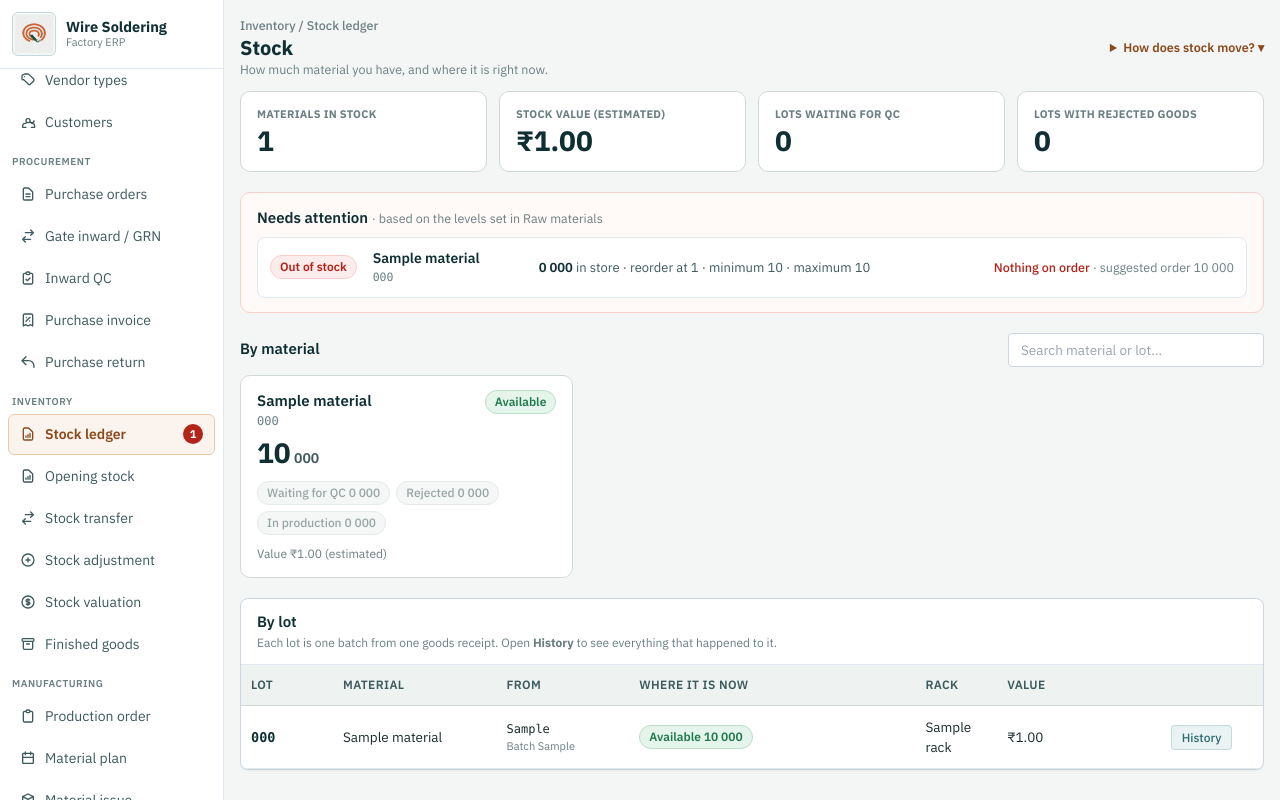
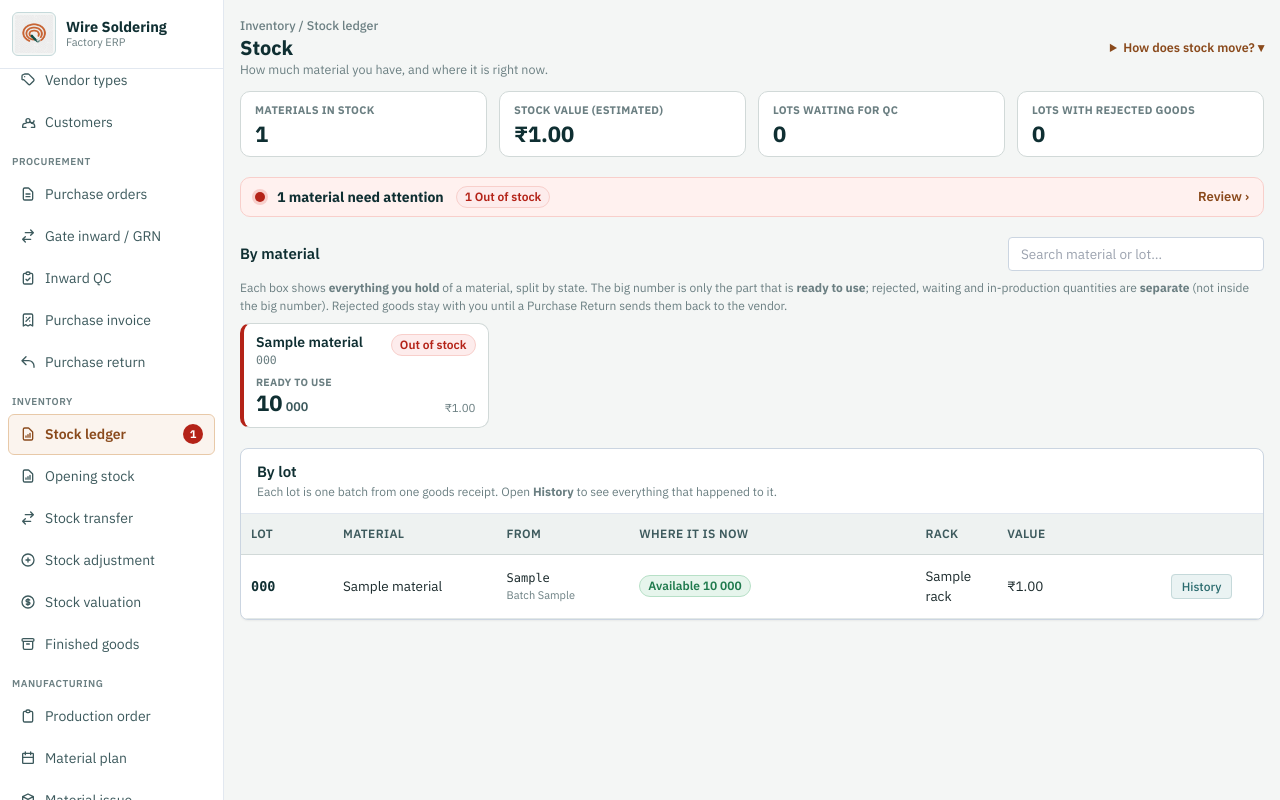
Before and after one commit to ivronak/wire_soldering, a Flask app: page /inventory/stock in a window 1280 px wide. Run offline with Flask 3, Linux system fonts and the light colour scheme; tables that the repository leaves empty hold one stand-in row (values such as "Sample post"); some libraries are stand-ins or nearby versions.

Commit message:
Stock page: compact material boxes with ready/rejected breakdown, Needs attention as band + drawer
- Material boxes smaller; big number = ready to use, colored bar and "Total = ready + rejected + ..." line
- Needs attention is a highlighted band that opens a drawer; alerted materials get a colored edge and chip
- KPI cards smaller

Co-Authored-By: Claude Sonnet 5.5 <noreply@anthropic.com>

```diff
--- a/app/inventory/templates/stock.html
+++ b/app/inventory/templates/stock.html
@@ -3,14 +3,23 @@
 
 {% block page_css %}
 <style>
-  .sc-card { border: 1px solid #D1D9D8; border-radius: 10px; background: #fff; padding: 14px 16px; }
-  .sc-big { font-size: 28px; font-weight: 700; line-height: 1.1; }
-  .sc-chip { display: inline-flex; align-items: center; gap: 4px; font-size: 12px; font-weight: 600; padding: 2px 9px; border-radius: 999px; border: 1px solid; white-space: nowrap; }
+  .sc-card { border: 1px solid #D1D9D8; border-radius: 10px; background: #fff; padding: 10px 14px; }
+  .sc-big { font-size: 22px; font-weight: 700; line-height: 1.1; }
+  .sc-chip { display: inline-flex; align-items: center; gap: 4px; font-size: 12px; font-weight: 600; padding: 1px 8px; border-radius: 999px; border: 1px solid; white-space: nowrap; }
   .sc-chip.wait { background: #FFF4E5; color: #8A4A1C; border-color: #F5D9B5; }
   .sc-chip.bad  { background: #FDECEC; color: #B42318; border-color: #F8CFCB; }
   .sc-chip.wip  { background: #EAF1FB; color: #2B5FA8; border-color: #C9D8F0; }
   .sc-chip.good { background: #E6F5EC; color: #1F7A4D; border-color: #B7E0C7; }
   .sc-chip.zero { background: #F5F7F7; color: #98A5A4; border-color: #E4EAE9; font-weight: 500; }
+  /* Compact material cards: pehle jaisa grid, par chhota; sirf kaam ki cheezein dikhti hain (zero wale chip nahi) */
+  .sm-card { border: 1px solid #D1D9D8; border-radius: 10px; background: #fff; padding: 10px 12px; }
+  .sm-card:hover { border-color: #C9B8A6; box-shadow: 0 1px 4px rgba(15, 47, 50, .08); }
+  .sm-card.is-alert { border-left: 4px solid #B42318; }
+  .sm-card.is-alert.warn { border-left: 4px solid #C77B1B; }
+  /* Needs attention: band + drawer */
+  .at-band { display: flex; align-items: center; gap: 12px; width: 100%; text-align: left; border: 1px solid #F8CFCB; background: #FFF1EF; border-radius: 10px; padding: 8px 14px; cursor: pointer; }
+  .at-band:hover { background: #FFE9E6; }
+  .at-dot { width: 10px; height: 10px; border-radius: 999px; background: #B42318; box-shadow: 0 0 0 3px #F8CFCB; flex: none; }
   .st-table { width: 100%; border-collapse: collapse; table-layout: fixed; }
   .st-table thead th { position: sticky; top: 0; z-index: 5; background: #EEF2F1; color: #3D5A5D; font-size: 12px; font-weight: 600; text-transform: uppercase; letter-spacing: .03em; padding: 11px 10px; text-align: left; border-bottom: 1px solid #D1D9D8; }
   .st-table tbody td { padding: 11px 10px; font-size: 13.5px; border-bottom: 1px solid #E2E8E7; vertical-align: middle; }
@@ -45,28 +54,20 @@
           <div class="sc-card"><div class="text-[11px] font-bold uppercase tracking-wide text-ink-faint">Materials in stock</div><div class="sc-big text-ink mt-1">{{ summary_rows|length }}</div></div>
           <div class="sc-card"><div class="text-[11px] font-bold uppercase tracking-wide text-ink-faint">Stock value (estimated)</div><div class="sc-big text-ink mt-1">₹{{ total_value|inr }}</div></div>
           <div class="sc-card" {% if waiting_lots %}style="border-color:#F5D9B5;background:#FFF9F0"{% endif %}><div class="text-[11px] font-bold uppercase tracking-wide text-ink-faint">Lots waiting for QC</div><div class="sc-big mt-1 text-ink" {% if waiting_lots %}style="color:#8A4A1C"{% endif %}>{{ waiting_lots }}</div></div>
-          <div class="sc-card" {% if rejected_lots %}style="border-color:#F8CFCB;background:#FFF6F5"{% endif %}><div class="text-[11px] font-bold uppercase tracking-wide text-ink-faint">Lots with rejected goods</div><div class="sc-big mt-1 {{ 'text-stop' if rejected_lots else 'text-ink' }}">{{ rejected_lots }}</div>{% if rejected_lots %}<div class="text-[11.5px] text-ink-muted mt-0.5">Send back with a Purchase Return</div>{% endif %}</div>
+          <div class="sc-card" {% if rejected_lots %}style="border-color:#F8CFCB;background:#FFF6F5"{% endif %}><div class="text-[11px] font-bold uppercase tracking-wide text-ink-faint">Lots with rejected goods</div><div class="sc-big mt-1 {{ 'text-stop' if rejected_lots else 'text-ink' }}">{{ rejected_lots }}</div>{% if rejected_lots %}<div class="text-[11.5px] text-ink-muted mt-0.5">Failed Inward QC. Send back with a Purchase Return</div>{% endif %}</div>
         </div>
 
+        {% set alert_by = {} %}
+        {% for a in alerts.rows %}{% set _ = alert_by.update({a.material.id: a}) %}{% endfor %}
         {% if alerts.rows %}
-        <section class="sc-card" style="border-color:#F8CFCB;background:#FFF9F8">
-          <div class="flex flex-wrap items-center justify-between gap-2 mb-2">
-            <h2 class="text-[15px] font-semibold text-ink">Needs attention <span class="text-[12.5px] font-normal text-ink-faint">· based on the levels set in Raw materials</span></h2>
-          </div>
-          <div class="space-y-2">
-            {% for a in alerts.rows %}
-            <div class="flex flex-wrap items-center gap-x-4 gap-y-1 bg-white border border-slate-200 rounded-lg px-3 py-2.5">
-              <span class="sc-chip {{ 'bad' if a.status in ('out', 'critical') else ('wait' if a.status == 'low' else 'wip') }}">{{ a.label }}</span>
-              <div class="min-w-[150px]"><div class="text-[14px] font-semibold text-ink">{{ a.material.name }}</div><div class="text-[11.5px] text-ink-faint font-mono">{{ a.material.code }}</div></div>
-              <div class="text-[13px] text-ink-muted"><span class="font-semibold text-ink tabular-nums">{{ a.available|qty }} {{ a.unit }}</span> in store{% if a.reorder %} · reorder at {{ a.reorder }}{% endif %}{% if a.minimum %} · minimum {{ a.minimum }}{% endif %}{% if a.maximum %} · maximum {{ a.maximum }}{% endif %}</div>
-              <div class="text-[12.5px] text-ink-faint ml-auto text-right">
-                {% if a.on_order > 0 %}<span class="text-brand-teal font-medium">{{ a.on_order|qty }} {{ a.unit }} already on order</span>{% elif a.status != 'over' %}<span class="text-stop font-medium">Nothing on order</span>{% endif %}
-                {% if a.suggest %} · suggested order {{ a.suggest|qty }} {{ a.unit }}{% endif %}
-              </div>
-            </div>
-            {% endfor %}
-          </div>
-        </section>
+        <button type="button" id="at-open" class="at-band" aria-haspopup="dialog">
+          <span class="at-dot"></span>
+          <span class="text-[14px] font-bold text-ink">{{ alerts.rows|length }} material{{ '' if alerts.rows|length == 1 else 's' }} need attention</span>
+          <span class="flex flex-wrap gap-1.5">
+            {% for label, group in alerts.rows|groupby('label') %}<span class="sc-chip {{ 'bad' if group[0].status in ('out', 'critical') else ('wait' if group[0].status == 'low' else 'wip') }}">{{ group|length }} {{ label }}</span>{% endfor %}
+          </span>
+          <span class="ml-auto text-[13px] font-semibold text-copper-text">Review ›</span>
+        </button>
         {% endif %}
         {% if alerts.unset %}<p class="text-[12px] text-ink-faint">{{ alerts.unset }} material{{ '' if alerts.unset == 1 else 's' }} have no reorder / minimum / maximum level set, so they cannot raise alerts. Set them in Raw materials.</p>{% endif %}
 
@@ -76,25 +77,49 @@
             <input type="search" id="stock-search" placeholder="Search material or lot…" class="w-64 max-w-full px-3 py-1.5 text-[13.5px] border border-slate-300 rounded bg-white focus:outline-none focus:ring-1 focus:ring-copper focus:border-copper" />
           </div>
           {% if summary_rows %}
-          <div class="grid grid-cols-1 md:grid-cols-2 xl:grid-cols-3 gap-3">
+          <p class="text-[12px] text-ink-faint mb-2">Each box shows <b>everything you hold</b> of a material, split by state. The big number is only the part that is <b>ready to use</b>; rejected, waiting and in-production quantities are <b>separate</b> (not inside the big number). Rejected goods stay with you until a Purchase Return sends them back to the vendor.</p>
+          <div class="grid grid-cols-2 md:grid-cols-3 xl:grid-cols-4 gap-2.5">
             {% for item in summary_rows %}
-            <div class="sc-card stock-card" data-search="{{ ((item.material.name if item.material else '') ~ ' ' ~ (item.material.code if item.material else ''))|lower }}">
+            {% set al = alert_by.get(item.material.id) if item.material else None %}
+            {% set has_extra = item.waiting > 0 or item.rejected > 0 or item.wip > 0 or item.transit > 0 or item.scrap > 0 %}
+            <div class="sm-card stock-card {{ 'is-alert' if al else '' }} {{ 'warn' if al and al.status in ('low', 'over') else '' }}" data-search="{{ ((item.material.name if item.material else '') ~ ' ' ~ (item.material.code if item.material else ''))|lower }}">
               <div class="flex items-start justify-between gap-2">
+                <div class="min-w-0">
+                  <div class="text-[14px] font-semibold text-ink leading-tight">{{ item.material.name if item.material else '—' }}</div>
+                  <div class="text-[11.5px] text-ink-faint font-mono">{{ item.material.code if item.material else '' }}</div>
+                </div>
+                {% if al %}<span class="sc-chip {{ 'bad' if al.status in ('out', 'critical') else ('wait' if al.status == 'low' else 'wip') }}">{{ al.label }}</span>{% endif %}
+              </div>
+              {% set total = item.available + item.waiting + item.rejected + item.wip + item.transit %}
+              <div class="flex items-end justify-between gap-2 mt-1.5">
                 <div>
-                  <div class="text-[15px] font-semibold text-ink">{{ item.material.name if item.material else '—' }}</div>
-                  <div class="text-[12px] text-ink-faint font-mono">{{ item.material.code if item.material else '' }}</div>
+                  <div class="text-[10.5px] font-bold uppercase tracking-wide text-ink-faint">Ready to use</div>
+                  <div><span class="sc-big text-ink tabular-nums">{{ item.available|qty }}</span> <span class="text-[12.5px] font-semibold text-ink-muted">{{ item.unit }}</span></div>
                 </div>
-                <span class="sc-chip good">Available</span>
+                <div class="text-[11.5px] text-ink-faint tabular-nums" title="Estimated value of all stock of this material">₹{{ item.value|inr }}</div>
               </div>
-              <div class="mt-2"><span class="sc-big text-ink tabular-nums">{{ item.available|qty }}</span> <span class="text-[14px] font-semibold text-ink-muted">{{ item.unit }}</span></div>
-              <div class="flex flex-wrap gap-1.5 mt-3">
-                <span class="sc-chip {{ 'wait' if item.waiting > 0 else 'zero' }}">Waiting for QC {{ item.waiting|qty }} {{ item.unit }}</span>
-                <span class="sc-chip {{ 'bad' if item.rejected > 0 else 'zero' }}">Rejected {{ item.rejected|qty }} {{ item.unit }}</span>
-                <span class="sc-chip {{ 'wip' if item.wip > 0 else 'zero' }}">In production {{ item.wip|qty }} {{ item.unit }}</span>
-                {% if item.transit > 0 %}<span class="sc-chip wip">In transit {{ item.transit|qty }} {{ item.unit }}</span>{% endif %}
-                {% if item.scrap > 0 %}<span class="sc-chip bad">Scrap {{ item.scrap|qty }} {{ item.unit }}</span>{% endif %}
+              {% if has_extra %}
+              <div class="mt-2 pt-2 border-t border-slate-100">
+                {# Rangeen patti: total me kaun kitna hai (hara = ready, orange = QC baaki, lal = rejected, neela = production / transit) #}
+                {% if total > 0 %}
+                <div class="flex h-2 rounded-full overflow-hidden bg-slate-100" aria-hidden="true">
+                  {% if item.available > 0 %}<div style="width:{{ (item.available / total * 100)|round(1) }}%;background:#2E9E68"></div>{% endif %}
+                  {% if item.waiting > 0 %}<div style="width:{{ (item.waiting / total * 100)|round(1) }}%;background:#E0A04A"></div>{% endif %}
+                  {% if item.rejected > 0 %}<div style="width:{{ (item.rejected / total * 100)|round(1) }}%;background:#D9534F"></div>{% endif %}
+                  {% if item.wip > 0 or item.transit > 0 %}<div style="width:{{ ((item.wip + item.transit) / total * 100)|round(1) }}%;background:#5B8DD6"></div>{% endif %}
+                </div>
+                {% endif %}
+                <div class="text-[12px] text-ink-muted mt-1.5 leading-snug">
+                  <b class="text-ink">Total {{ total|qty }} {{ item.unit }}</b> =
+                  <span style="color:#1F7A4D"><b>{{ item.available|qty }}</b> ready</span>
+                  {% if item.waiting > 0 %} + <span style="color:#8A4A1C" title="Received, QC not done yet"><b>{{ item.waiting|qty }}</b> waiting for QC</span>{% endif %}
+                  {% if item.rejected > 0 %} + <span style="color:#B42318" title="Failed Inward QC. Send it back with a Purchase Return."><b>{{ item.rejected|qty }}</b> rejected</span>{% endif %}
+                  {% if item.wip > 0 %} + <span style="color:#2B5FA8" title="Issued to production"><b>{{ item.wip|qty }}</b> in production</span>{% endif %}
+                  {% if item.transit > 0 %} + <span style="color:#2B5FA8"><b>{{ item.transit|qty }}</b> in transit</span>{% endif %}
+                </div>
+                {% if item.scrap > 0 %}<div class="text-[11.5px] text-ink-faint mt-1">Scrap {{ item.scrap|qty }} {{ item.unit }} (not counted above)</div>{% endif %}
               </div>
-              <div class="text-[12px] text-ink-faint mt-2.5">Value ₹{{ item.value|inr }} (estimated)</div>
+              {% endif %}
             </div>
             {% endfor %}
           </div>
@@ -143,9 +168,49 @@
       </div>
 {% endblock %}
 
+{% block modals %}
+{% if alerts.rows %}
+<div id="at-modal" class="hidden fixed inset-0 z-50 items-stretch justify-end" aria-hidden="true">
+  <div id="at-backdrop" class="absolute inset-0 bg-ink/40"></div>
+  <div role="dialog" aria-label="Materials that need attention" class="relative ml-auto h-full w-full max-w-lg bg-mist border-l border-slate-200 flex flex-col shadow-xl">
+    <div class="px-5 py-3.5 border-b border-slate-200 bg-white flex items-center justify-between shrink-0">
+      <div><h2 class="text-[17px] font-bold text-ink">Needs attention</h2><p class="text-[12.5px] text-ink-faint">Based on the levels set in Raw materials.</p></div>
+      <button type="button" id="at-close" class="w-9 h-9 text-ink-faint hover:bg-mist rounded-lg text-xl" aria-label="Close">&times;</button>
+    </div>
+    <div class="flex-1 overflow-y-auto p-4 space-y-2.5">
+      {% for a in alerts.rows %}
+      <div class="bg-white border rounded-lg px-3.5 py-3" style="border-color: {{ '#F8CFCB' if a.status in ('out', 'critical') else '#E2E8E7' }}">
+        <div class="flex items-start justify-between gap-2">
+          <div><div class="text-[14.5px] font-semibold text-ink">{{ a.material.name }}</div><div class="text-[11.5px] text-ink-faint font-mono">{{ a.material.code }}</div></div>
+          <span class="sc-chip {{ 'bad' if a.status in ('out', 'critical') else ('wait' if a.status == 'low' else 'wip') }}">{{ a.label }}</span>
+        </div>
+        <div class="text-[13px] text-ink-muted mt-1.5"><span class="font-semibold text-ink tabular-nums">{{ a.available|qty }} {{ a.unit }}</span> in store{% if a.reorder %} · reorder at {{ a.reorder }}{% endif %}{% if a.minimum %} · minimum {{ a.minimum }}{% endif %}{% if a.maximum %} · maximum {{ a.maximum }}{% endif %}</div>
+        <div class="text-[12.5px] mt-1">
+          {% if a.on_order > 0 %}<span class="text-brand-teal font-medium">{{ a.on_order|qty }} {{ a.unit }} already on order</span>{% elif a.status != 'over' %}<span class="text-stop font-medium">Nothing on order</span>{% endif %}
+          {% if a.suggest %}<span class="text-ink-faint"> · suggested order {{ a.suggest|qty }} {{ a.unit }}</span>{% endif %}
+        </div>
+      </div>
+      {% endfor %}
+    </div>
+  </div>
+</div>
+{% endif %}
+{% endblock %}
+
 {% block page_js %}
 <script>
   // Search: material cards aur lot rows dono ko ek saath filter karta hai
+  // Needs attention drawer
+  (function () {
+    var open = document.getElementById('at-open'), modal = document.getElementById('at-modal');
+    if (!open || !modal) return;
+    function show() { modal.classList.remove('hidden'); modal.classList.add('flex'); modal.setAttribute('aria-hidden', 'false'); }
+    function hide() { modal.classList.add('hidden'); modal.classList.remove('flex'); modal.setAttribute('aria-hidden', 'true'); }
+    open.addEventListener('click', show);
+    document.getElementById('at-close').addEventListener('click', hide);
+    document.getElementById('at-backdrop').addEventListener('click', hide);
+    document.addEventListener('keydown', function (e) { if (e.key === 'Escape') hide(); });
+  })();
   var stockSearch = document.getElementById('stock-search');
   stockSearch.addEventListener('input', function () {
     var q = stockSearch.value.trim().toLowerCase();
```
